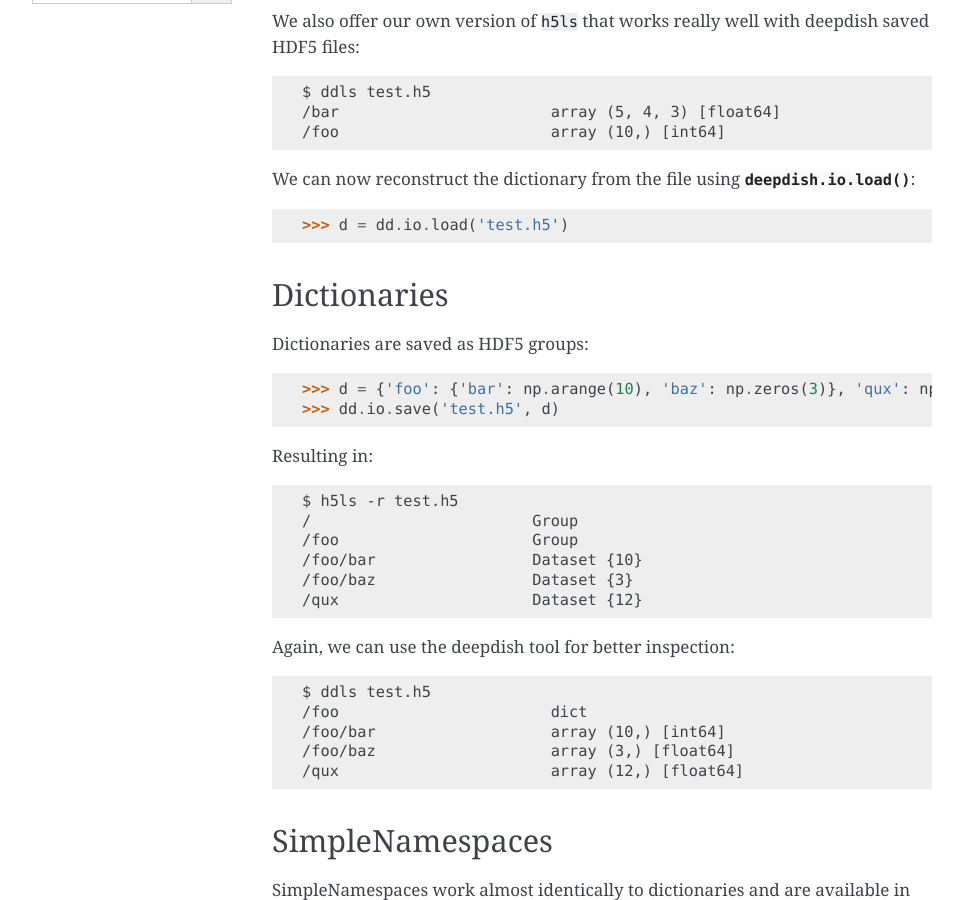
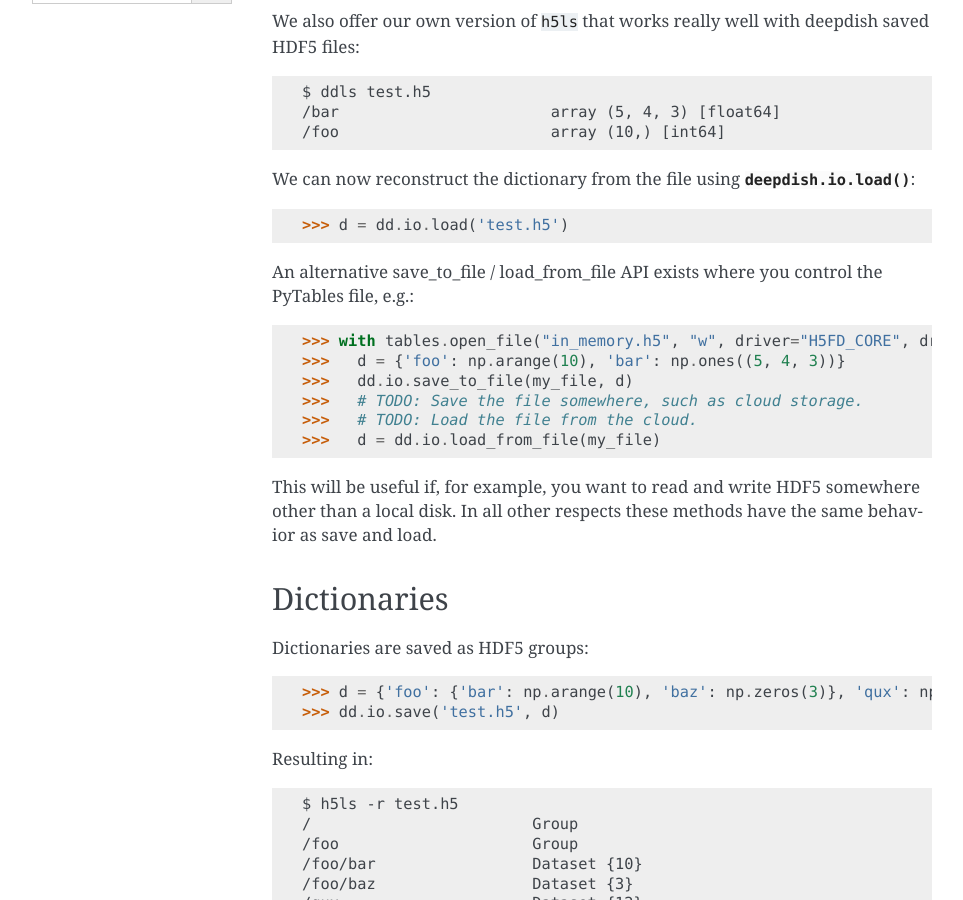
Before and after one commit to uchicago-cs/deepdish, a Sphinx documentation site: the page built from doc/source/io.rst, in a window 1280 px wide and 900 px high, scrolled down 566 px. Shown: the whole window, without its empty margins (148-1111 px from the left). Built offline with Sphinx 7.4.7, drawn with Linux system fonts in a browser that asks for light colours.

Commit message:
improved docs for save_to_file / load_from_file api methods

```diff
--- a/doc/source/io.rst
+++ b/doc/source/io.rst
@@ -35,6 +35,19 @@ We can now reconstruct the dictionary from the file using
 :func:`deepdish.io.load`:
 
 >>> d = dd.io.load('test.h5')
+
+An alternative save_to_file / load_from_file API exists where you control the PyTables file, e.g.:
+
+>>> with tables.open_file("in_memory.h5", "w", driver="H5FD_CORE", driver_core_backing_store=0) as my_file:
+>>>   d = {'foo': np.arange(10), 'bar': np.ones((5, 4, 3))}
+>>>   dd.io.save_to_file(my_file, d)
+>>>   # TODO: Save the file somewhere, such as cloud storage.
+>>>   # TODO: Load the file from the cloud.
+>>>   d = dd.io.load_from_file(my_file)
+
+This will be useful if, for example, you want to read and write HDF5 somewhere
+other than a local disk. In all other respects these methods have the same
+behavior as save and load.
 
 Dictionaries
 ------------
```
Also changed, not shown: 1 other file.
